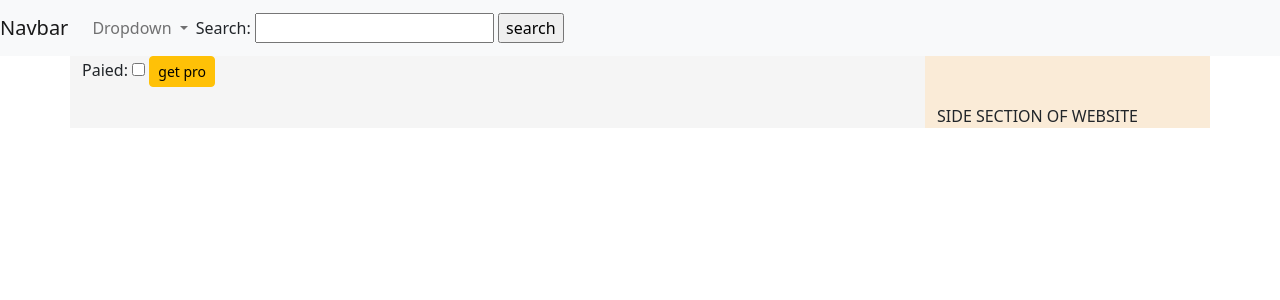
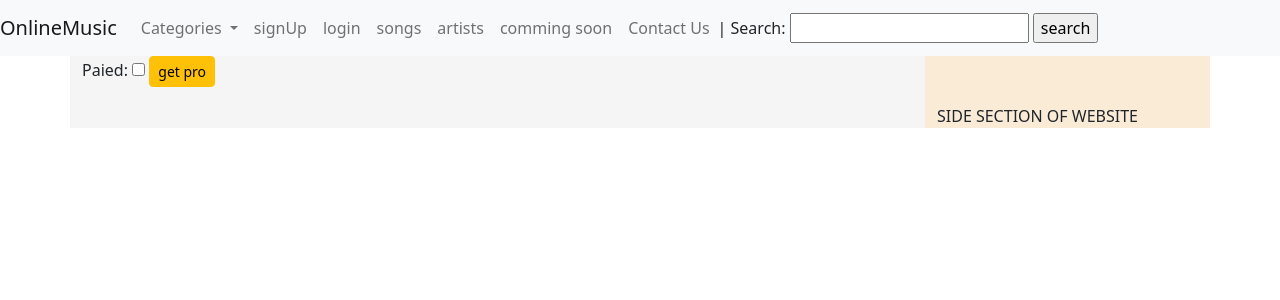
Before and after one commit to Pouria03/Music-website, a Django app: page /get_pro/ in a window 1280 px wide. Shown: the top 300 px of the page. Run offline with Django 4.2, Linux system fonts and the light colour scheme; data that the repository does not hold is empty; some libraries are stand-ins or nearby versions.

Commit message:
edit navbar

```diff
--- a/Config/settings.py
+++ b/Config/settings.py
@@ -65,7 +65,8 @@ TEMPLATES = [
                 'django.template.context_processors.request',
                 'django.contrib.auth.context_processors.auth',
                 'django.contrib.messages.context_processors.messages',
-                'home.custom_context_processor.search'
+                'home.custom_context_processor.search',
+                'song.my_context_processor.categories',
             ],
         },
     },
--- a/home/views.py
+++ b/home/views.py
@@ -15,7 +15,7 @@ class ContactUsView(View):
     form_class = forms.ContactUsForm
 
     def dispatch(self, request, *args, **kwargs) :
-        if request.user.is_authenticated:
+        if not request.user.is_authenticated:
             messages.warning(request,'you must login to your account','warning')
             return redirect('home:home')
         return super().dispatch(request, *args, **kwargs)
--- /dev/null
+++ b/song/my_context_processor.py
@@ -0,0 +1,5 @@
+from song.models import Category
+def categories(request):
+    return {
+       'categories': Category.objects.all(),
+    }
--- a/song/urls.py
+++ b/song/urls.py
@@ -9,7 +9,9 @@ urlpatterns = [
     path('artist/<slug:slug>/',views.GetArtistView.as_view(),name='artist'),
     path('vote/<int:song_id>/',views.VoteView.as_view(),name='vote'),
     path('comming-soon/',views.CommingSoonSongsView.as_view(),name='comming-soon'),
-    path('prousers/',views.ProUsersClass.as_view())
+    path('prousers/',views.ProUsersClass.as_view()),
+    path('category-related-songs/<slug:slug>/',views.GetCategorySongs.as_view()
+        ,name='category-related-songs'),
     # path('category/<slug:slug>/'views.GetCategoryView.as_view(),name='category')
 
 ]
--- a/templates/partials/navbar.html
+++ b/templates/partials/navbar.html
@@ -1,27 +1,62 @@
 <nav class="navbar navbar-expand-lg navbar-light bg-light">
-  <a class="navbar-brand" href="#">Navbar</a>
+  <a class="navbar-brand" href="{% url 'home:home' %}">OnlineMusic</a>
   <button class="navbar-toggler" type="button" data-toggle="collapse" data-target="#navbarSupportedContent" aria-controls="navbarSupportedContent" aria-expanded="false" aria-label="Toggle navigation">
     <span class="navbar-toggler-icon"></span>
   </button>
-
+<!-- dropdown -->
   <div class="collapse navbar-collapse" id="navbarSupportedContent">
     <ul class="navbar-nav mr-auto">
       <li class="nav-item dropdown">
         <a class="nav-link dropdown-toggle" href="#" id="navbarDropdown" role="button" data-toggle="dropdown" aria-haspopup="true" aria-expanded="false">
-          Dropdown
+          Categories
         </a>
         <div class="dropdown-menu" aria-labelledby="navbarDropdown">
-          <a class="dropdown-item" href="#">Action</a>
-          <a class="dropdown-item" href="#">Another action</a>
-          <div class="dropdown-divider"></div>
-          <a class="dropdown-item" href="#">Something else here</a>
+          {% for category in categories %}
+              <a class="dropdown-item" href="{% url 'song:category-related-songs' category.slug %}">{{category.title}}</a>
+          {% endfor %}
         </div>
       </li>
+<!-- end dropdown -->
 
-    </ul>
+<!-- auth -->
+{% if user.is_authenticated %}
+<li class="nav-item">
+  <a href="{% url 'accounts:logout' %}" class="nav-link">log-out</a>
+</li>
+{% else %}
+<li class="nav-item">
+  <a href="{% url 'accounts:signup' %}" class="nav-link">signUp</a>
+</li>
+<li class="nav-item">
+  <a href="{% url 'accounts:login' %}" class="nav-link">login</a>
+</li>
+{% endif %}
+<!-- end auth -->
+
+<!-- songs -->
+<li class="nav-item">
+  <a href="{% url 'song:list' %}" class="nav-link">songs</a>
+</li>
+<li class="nav-item">
+  <a href="{% url 'song:artists' %}" class="nav-link">artists</a>
+</li>
+<li class="nav-item">
+  <a href="{% url 'song:comming-soon' %}" class="nav-link">comming soon</a>
+</li>
+<!-- end songs -->
+
+<!-- contact us -->
+<li class="nav-item">
+  <a href="{% url 'home:contact-us' %}" class="nav-link">Contact Us</a>
+</li>
+<!-- end -->
+</ul>
+<!-- search -->
+
     <form method="get" novalidate>
-      {{search_form}}
+     | {{search_form}}
       <input type="submit" value="search">
     </form>
   </div>
 </nav>
+<!-- end search -->
```
Also changed, not shown: song/templates/song/category.html (added, +13 -0 lines), song/views.py (+12 -0 lines).
